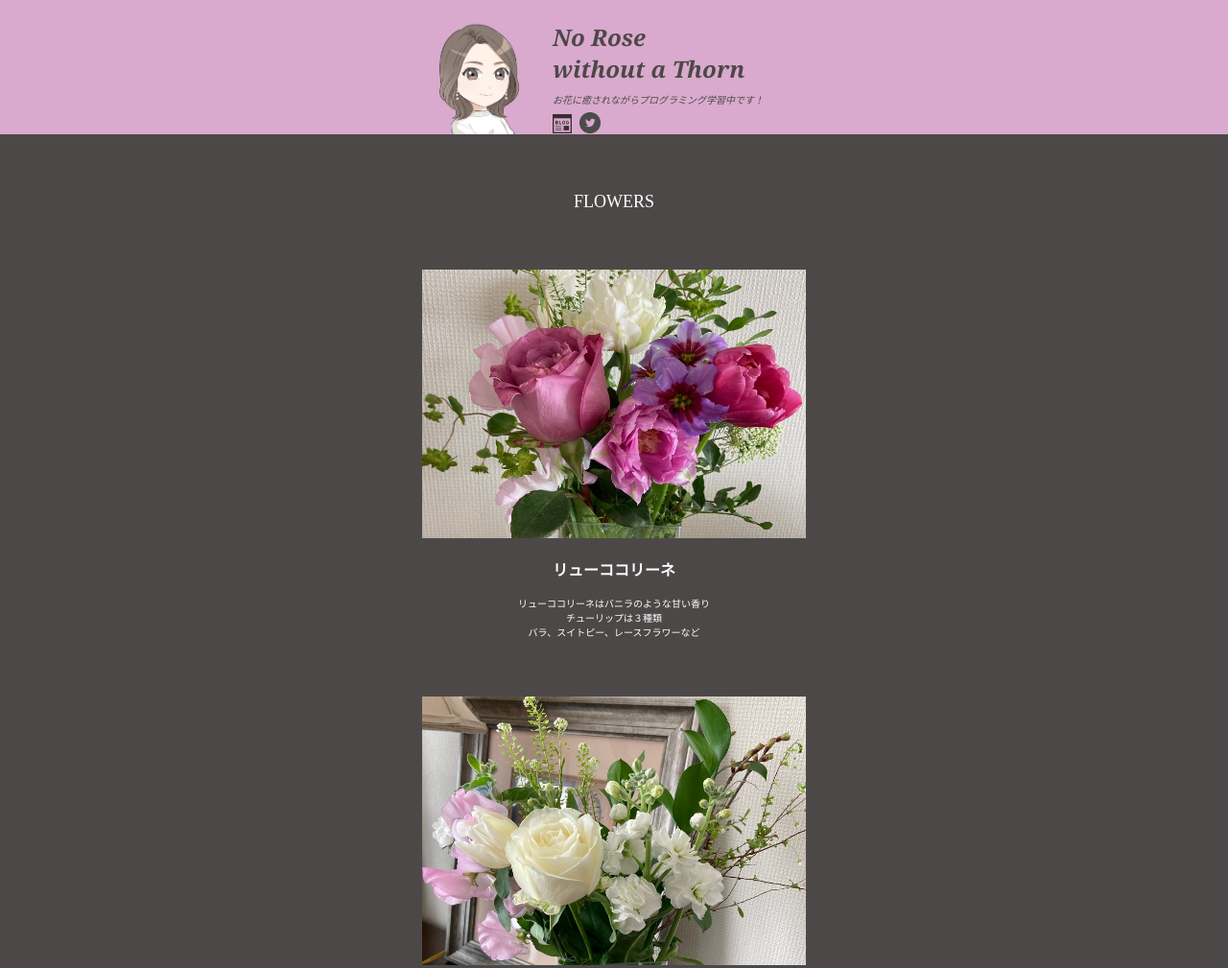
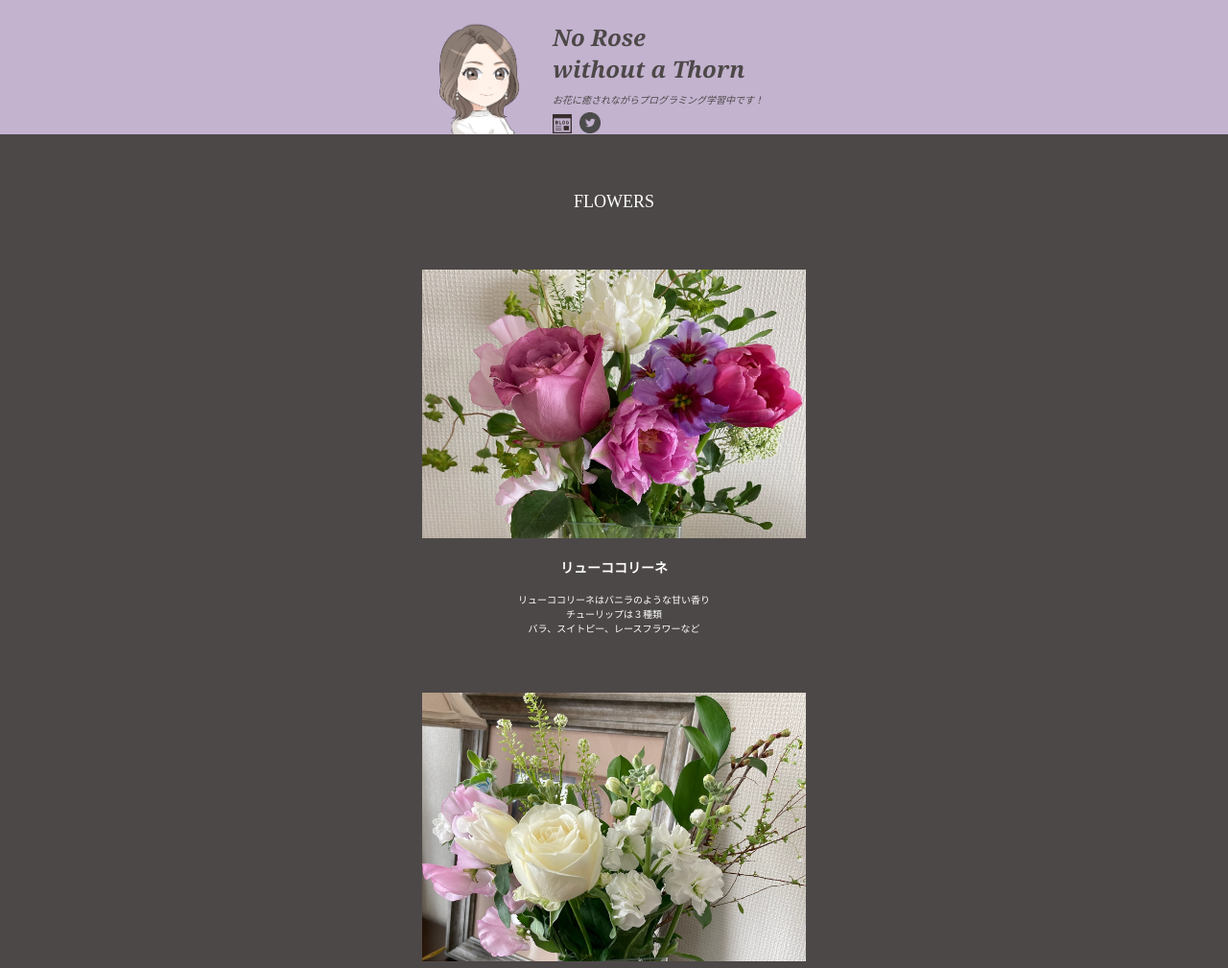
Before and after one commit to nievemt/neievemt.github.io, a plain HTML site: page index.html in a window 1280 px wide. Shown: the top 1009 px of the page at 96% size. Drawn offline with Linux system fonts and the light colour scheme.

Commit message:
Update css.styles.css

```diff
--- a/css.styles.css
+++ b/css.styles.css
@@ -30,7 +30,7 @@ p {
 /* header */
 
 header {
-  background: #D9AACD;
+  background: #C3B3CF;
   font-family:Georgia, 'Times New Roman', Times, serif;
   font-style: italic;
   color: rgb(77, 72, 72);
@@ -39,8 +39,6 @@ header {
 header .container {
   width: 400px;
   margin: 0 auto;
-  /* display: flex; */
-  /* align-items: center; */
 }
 
 header .container div + div {
@@ -67,6 +65,7 @@ header p {
   margin-bottom: 6px;
   text-align: center;
   font-family: none;
+  font-size: 10px;
 }
 /* main */
 
@@ -91,7 +90,7 @@ main h1 {
 
 main h2 {
   font-weight: noral;
-  font-size: 16px;
+  font-size: 14px;
   color: white;
   /* padding: 20px 10px 0; */
   margin-top: 20px;
```
